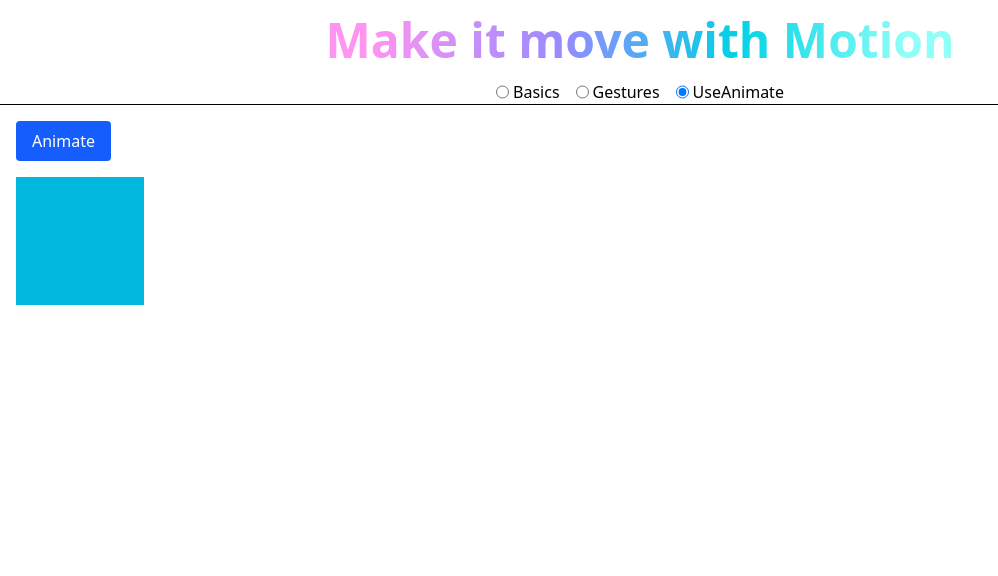
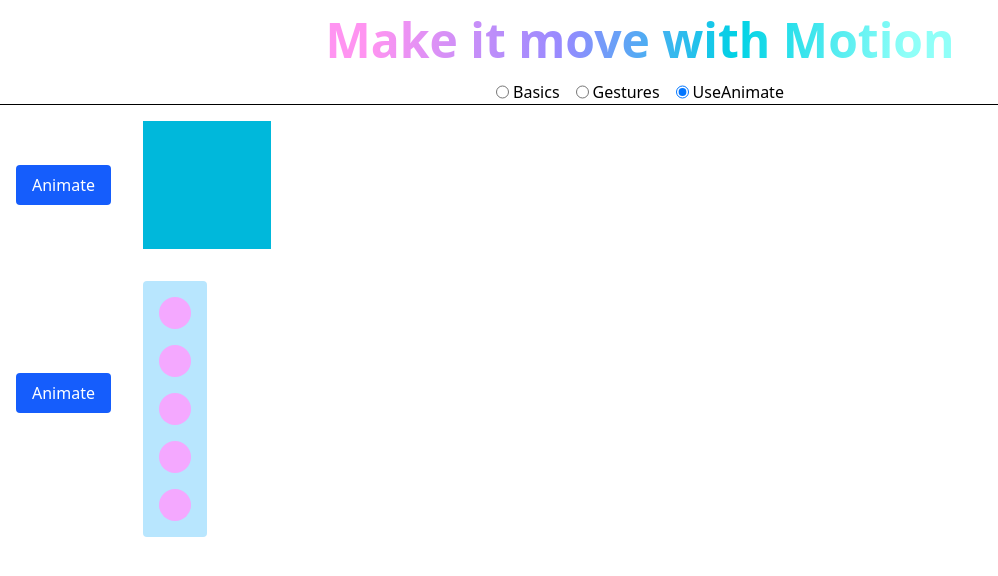
Before and after one commit to ChamilFonseka/framer-motion-playground, a React (Vite) app: page / in a window 1280 px wide. Both pictures are taken after a click on the radio button "UseAnimate". Shown: the top 576 px of the page, without its empty margins (0-998 px from the left). Built offline with nearby package versions, Linux system fonts and the light colour scheme.

Commit message:
more useAnimate

```diff
--- a/src/components/UseAnimate.tsx
+++ b/src/components/UseAnimate.tsx
@@ -1,29 +1,56 @@
+import { stagger } from "motion";
 import { useAnimate } from "motion/react";
 
 const UseAnimate = () => {
-    const [scope, animate] = useAnimate();
+    const [scope1, animate1] = useAnimate();
+    const [scope2, animate2] = useAnimate();
 
-    const handleClick = async () => {
-        await animate("#animate", { borderRadius: "50%" }, { duration: 0.5, ease: "easeIn" });
-        await animate("#animate", { x: 600 }, { duration: 1, type: "spring" });
-        await animate("#animate", { y: 200 }, { duration: 1, type: "spring" });
-        await animate("#animate", { x: 0 }, { duration: 1, type: "spring" });
-        await animate("#animate", { y: 0 }, { duration: 1, type: "spring" });
-        await animate("#animate", { borderRadius: "0%" }, { duration: 0.5, ease: "easeIn" });
-        //animate(scope.current, { rotate: 0 }, { duration: 0 }); // instantly reset
+    const handleClick1 = async () => {
+        await animate1("#animate", { borderRadius: "50%" }, { duration: 0.5, ease: "easeIn" });
+        await animate1("#animate", { x: 600 }, { duration: 1, type: "spring" });
+        await animate1("#animate", { x: 0 }, { duration: 1, type: "spring" });
+        await animate1("#animate", { borderRadius: "0%" }, { duration: 0.5, ease: "easeIn" });
+    };
+
+    const handleClick2 = async () => {
+        animate2([
+            ["#circles", { width: 680 }, { duration: 1, ease: "backInOut", at: 1 }],
+            [".circle", { x: 600 }, { duration: 1, type: "spring", delay: stagger(0.1), at: 2 }],
+            [".circle", { x: 0 }, { duration: 1, type: "spring", delay: stagger(0.1), at: 3 }],
+            ["#circles", { width: 64 }, { duration: 0.5, ease: "easeIn", at: 3 }],
+        ]);
     };
 
     return (
-        <div className="p-4" ref={scope}>
+        <div className="p-4">
+            <div ref={scope1} className="flex items-center gap-8">
                 <button
-                onClick={handleClick}
+                    onClick={handleClick1}
+                    className="h-10 px-4 py-2 bg-blue-600 text-white rounded"
+                >
+                    Animate
+                </button>
+
+                <div id="animate" className="size-32 bg-cyan-500" />
+            </div>
+
+            <div ref={scope2} className="flex items-center gap-8">
+                <button
+                    onClick={handleClick2}
                     className="px-4 py-2 bg-blue-600 text-white rounded"
                 >
                     Animate
                 </button>
 
-            <div id="animate" className="mt-4 w-32 h-32 bg-cyan-500" />
+                <ul id="circles" className="mt-8 flex flex-col gap-4 bg-sky-200 p-4 rounded w-16">
+                    <li className="circle size-8 rounded-full bg-fuchsia-300"></li>
+                    <li className="circle size-8 rounded-full bg-fuchsia-300"></li>
+                    <li className="circle size-8 rounded-full bg-fuchsia-300"></li>
+                    <li className="circle size-8 rounded-full bg-fuchsia-300"></li>
+                    <li className="circle size-8 rounded-full bg-fuchsia-300"></li>
+                </ul>
             </div>
+        </div >
     );
 };
 export default UseAnimate;
```
Lines whose indentation alone changed are shown as unchanged.
